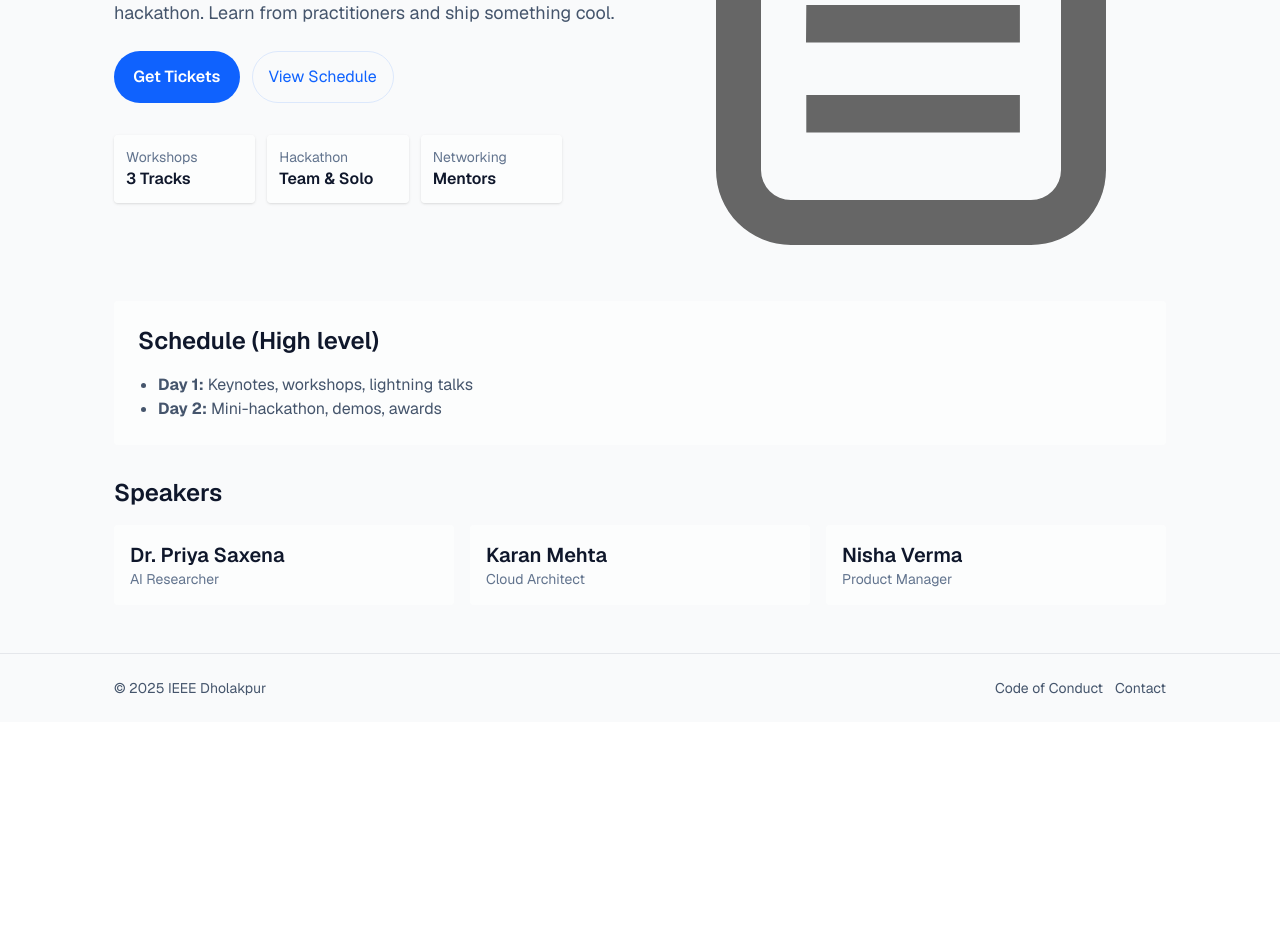
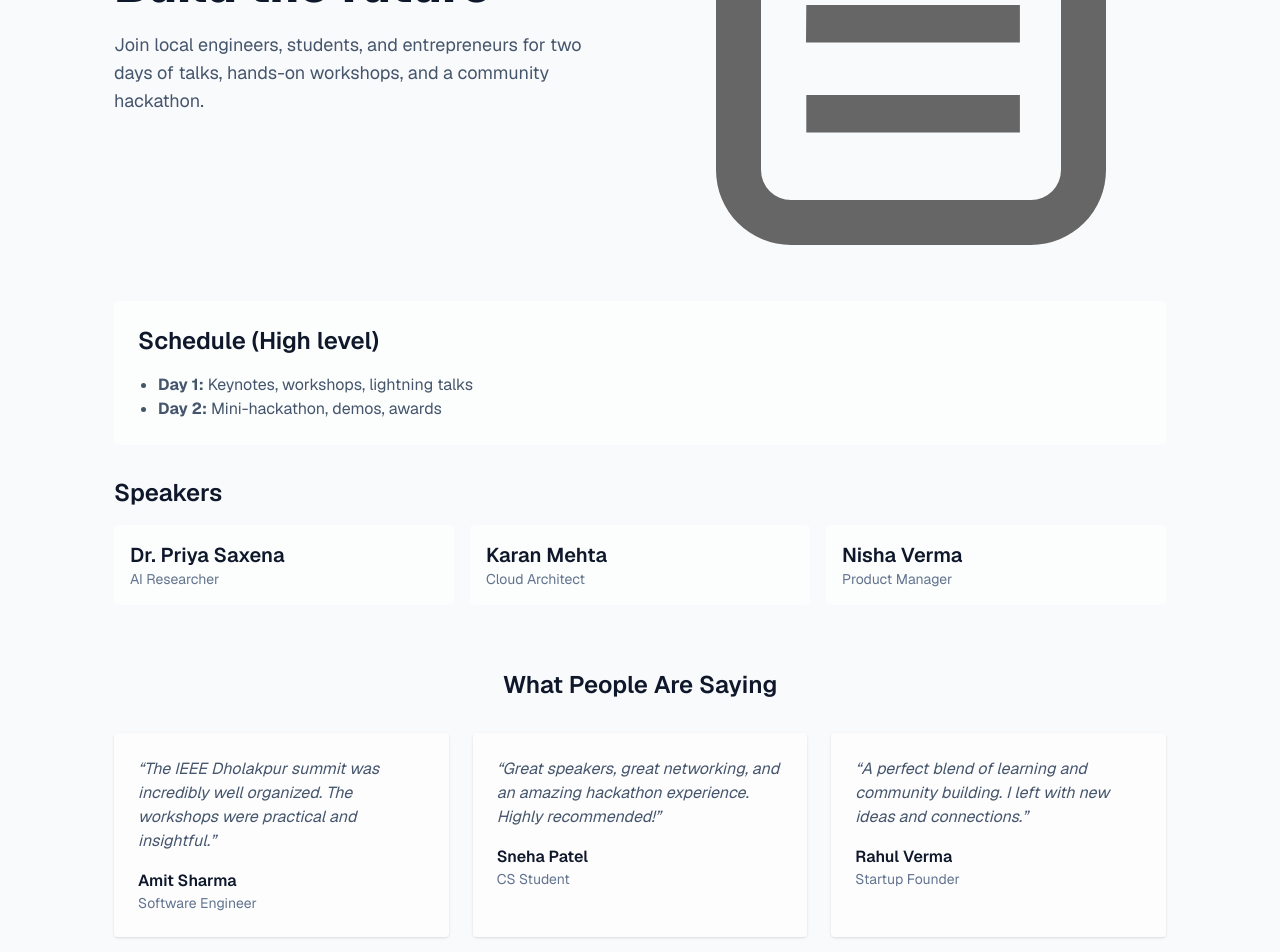
Before and after one commit to vvsrohit/tech, a Next.js app: page / in a window 1280 px wide. Shown: the part 360-1312 px from the top of the page. Before the commit the page ends 1082 px from the top, so only its background shows below. Built offline with nearby package versions, Linux system fonts and the light colour scheme.

Commit message:
added testimonials section

```diff
--- a/src/app/page.js
+++ b/src/app/page.js
@@ -6,12 +6,7 @@ export default function Home() {
       <header className="site-header bg-white/80 dark:bg-black/80 backdrop-blur-sm border-b border-gray-200 dark:border-zinc-800">
         <div className="container mx-auto px-6 py-4 flex items-center justify-between">
           <div className="flex items-center gap-4">
-            <Image
-              src="/globe.svg"
-              alt="IEEE Dholakpur"
-              width={44}
-              height={44}
-            />
+            <Image src="/globe.svg" alt="IEEE Dholakpur" width={44} height={44} />
             <div>
               <div className="text-lg font-semibold">IEEE Dholakpur</div>
               <div className="text-xs text-slate-500 dark:text-slate-400">
@@ -26,14 +21,12 @@ export default function Home() {
             <a href="#speakers" className="text-sm hover:underline">
               Speakers
             </a>
-            <a href="#register" className="btn btn-primary text-sm">
-              Register
-            </a>
           </nav>
         </div>
       </header>
 
       <main className="container mx-auto px-6 py-12">
+        {/* HERO */}
         <section className="hero grid gap-8 md:grid-cols-2 items-center">
           <div>
             <h1 className="text-4xl md:text-5xl font-extrabold leading-tight">
@@ -41,56 +34,20 @@ export default function Home() {
             </h1>
             <p className="mt-4 text-lg text-slate-600 dark:text-slate-300 max-w-xl">
               Join local engineers, students, and entrepreneurs for two days of
-              talks, hands-on workshops, and a community hackathon. Learn from
-              practitioners and ship something cool.
+              talks, hands-on workshops, and a community hackathon.
             </p>
-
-            <div className="mt-6 flex gap-3">
-              <a
-                id="register"
-                href="#"
-                className="btn btn-primary large"
-              >
-                Get Tickets
-              </a>
-              <a href="#schedule" className="btn btn-outline">
-                View Schedule
-              </a>
-            </div>
-
-            <div className="mt-8 grid grid-cols-3 gap-3 max-w-md">
-              <div className="p-3 bg-white/60 dark:bg-white/5 rounded shadow-sm">
-                <div className="text-sm text-slate-500">Workshops</div>
-                <div className="font-semibold">3 Tracks</div>
-              </div>
-              <div className="p-3 bg-white/60 dark:bg-white/5 rounded shadow-sm">
-                <div className="text-sm text-slate-500">Hackathon</div>
-                <div className="font-semibold">Team & Solo</div>
-              </div>
-              <div className="p-3 bg-white/60 dark:bg-white/5 rounded shadow-sm">
-                <div className="text-sm text-slate-500">Networking</div>
-                <div className="font-semibold">Mentors</div>
-              </div>
-            </div>
           </div>
-
-          <div className="hero-art flex justify-center">
-            <Image
-              src="/file.svg"
-              alt="illustration"
-              width={480}
-              height={320}
-            />
+          <div className="flex justify-center">
+            <Image src="/file.svg" alt="illustration" width={480} height={320} />
           </div>
         </section>
 
+        {/* SCHEDULE */}
         <section
           id="schedule"
-          className="mt-14 bg-white/60 dark:bg-white/3 p-6 rounded"
+          className="mt-14 bg-white/60 dark:bg-white/5 p-6 rounded"
         >
-          <h2 className="text-2xl font-semibold">
-            Schedule (High level)
-          </h2>
+          <h2 className="text-2xl font-semibold">Schedule (High level)</h2>
           <ul className="mt-4 list-disc pl-5 text-slate-600 dark:text-slate-300">
             <li>
               <strong>Day 1:</strong> Keynotes, workshops, lightning talks
@@ -101,32 +58,57 @@ export default function Home() {
           </ul>
         </section>
 
+        {/* SPEAKERS */}
         <section id="speakers" className="mt-8">
           <h2 className="text-2xl font-semibold">Speakers</h2>
           <div className="mt-4 grid grid-cols-1 sm:grid-cols-3 gap-4">
             <div className="p-4 bg-white/60 dark:bg-white/5 rounded">
-              <div className="text-xl font-semibold">
-                Dr. Priya Saxena
-              </div>
-              <div className="text-sm text-slate-500">
-                AI Researcher
-              </div>
+              <div className="text-xl font-semibold">Dr. Priya Saxena</div>
+              <div className="text-sm text-slate-500">AI Researcher</div>
             </div>
             <div className="p-4 bg-white/60 dark:bg-white/5 rounded">
-              <div className="text-xl font-semibold">
-                Karan Mehta
-              </div>
-              <div className="text-sm text-slate-500">
-                Cloud Architect
-              </div>
+              <div className="text-xl font-semibold">Karan Mehta</div>
+              <div className="text-sm text-slate-500">Cloud Architect</div>
             </div>
             <div className="p-4 bg-white/60 dark:bg-white/5 rounded">
-              <div className="text-xl font-semibold">
-                Nisha Verma
-              </div>
-              <div className="text-sm text-slate-500">
-                Product Manager
-              </div>
+              <div className="text-xl font-semibold">Nisha Verma</div>
+              <div className="text-sm text-slate-500">Product Manager</div>
+            </div>
+          </div>
+        </section>
+
+        {/* TESTIMONIALS */}
+        <section className="mt-16">
+          <h2 className="text-2xl font-semibold text-center">
+            What People Are Saying
+          </h2>
+
+          <div className="mt-8 grid grid-cols-1 sm:grid-cols-2 lg:grid-cols-3 gap-6">
+            <div className="p-6 bg-white/70 dark:bg-white/5 rounded shadow-sm">
+              <p className="text-slate-600 dark:text-slate-300 italic">
+                “The IEEE Dholakpur summit was incredibly well organized. The
+                workshops were practical and insightful.”
+              </p>
+              <div className="mt-4 font-semibold">Amit Sharma</div>
+              <div className="text-sm text-slate-500">Software Engineer</div>
+            </div>
+
+            <div className="p-6 bg-white/70 dark:bg-white/5 rounded shadow-sm">
+              <p className="text-slate-600 dark:text-slate-300 italic">
+                “Great speakers, great networking, and an amazing hackathon
+                experience. Highly recommended!”
+              </p>
+              <div className="mt-4 font-semibold">Sneha Patel</div>
+              <div className="text-sm text-slate-500">CS Student</div>
+            </div>
+
+            <div className="p-6 bg-white/70 dark:bg-white/5 rounded shadow-sm">
+              <p className="text-slate-600 dark:text-slate-300 italic">
+                “A perfect blend of learning and community building. I left with
+                new ideas and connections.”
+              </p>
+              <div className="mt-4 font-semibold">Rahul Verma</div>
+              <div className="text-sm text-slate-500">Startup Founder</div>
             </div>
           </div>
         </section>
```
